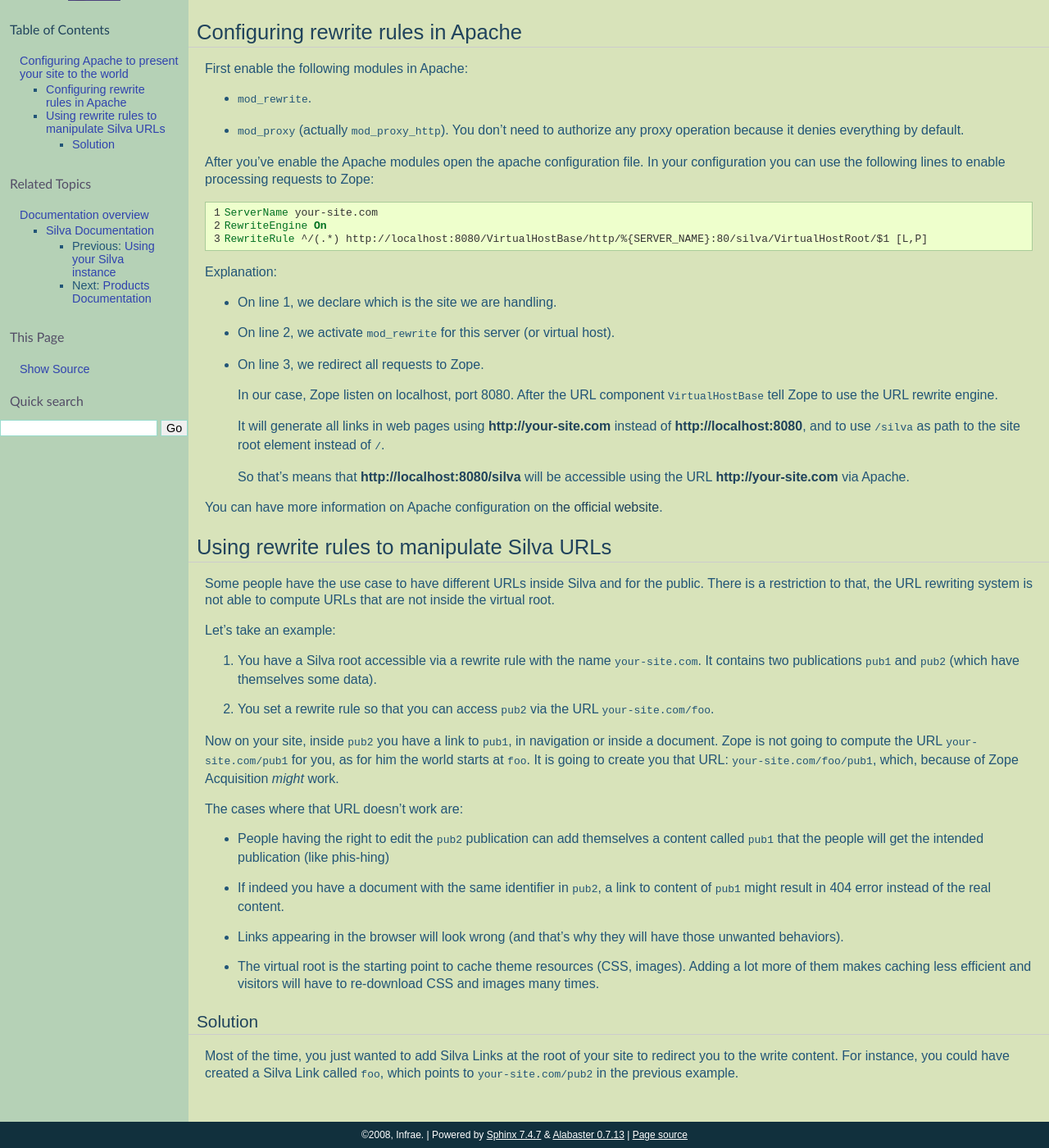
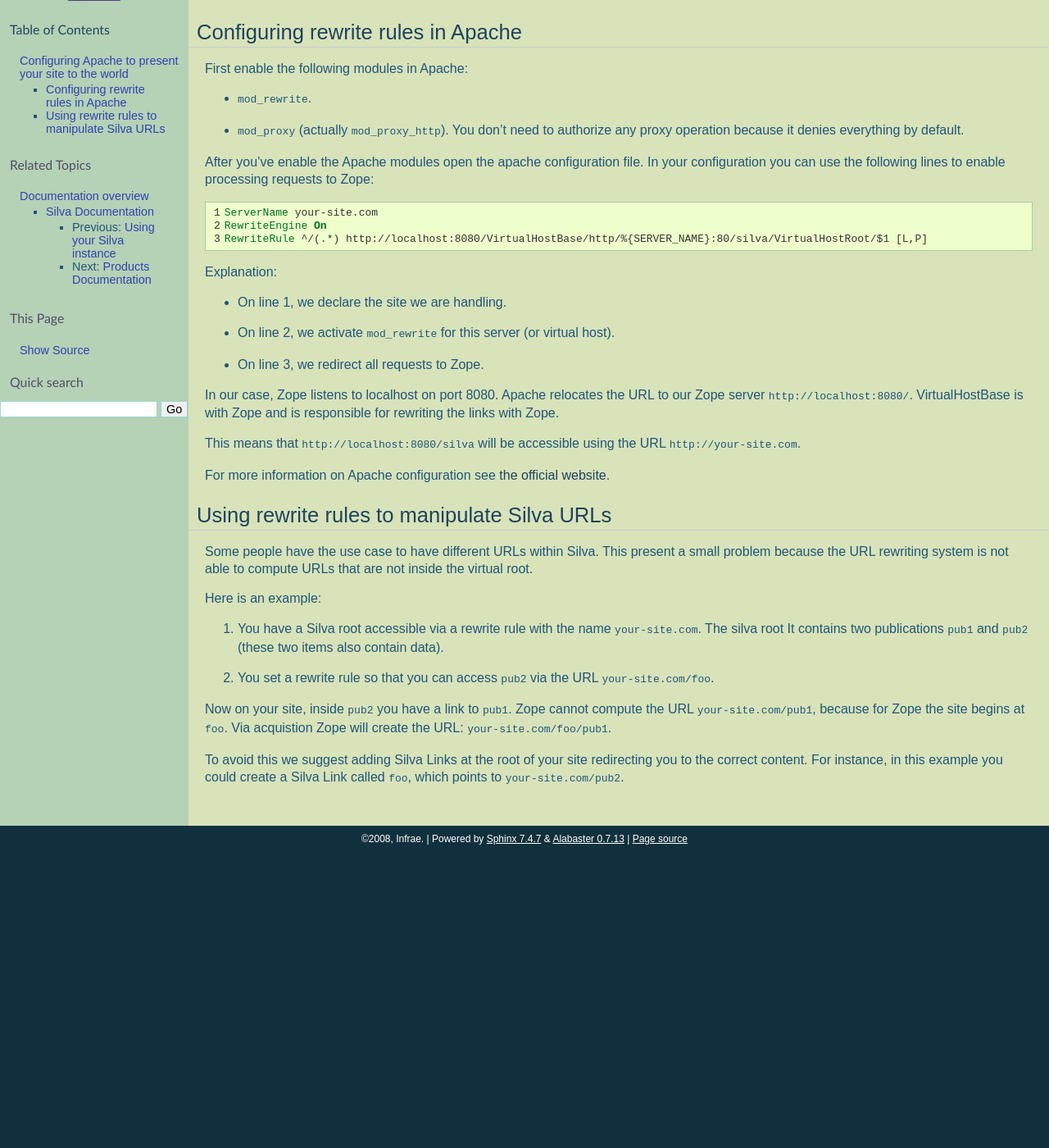
Before and after one commit to silvacms/documentation, a Sphinx documentation site: the page built from source/silva/apache.rst, in a window 1280 px wide and 1400 px high, scrolled down 100 px. Shown: the whole window at 82% size. Built offline with Sphinx 7.4.7, drawn with Linux system fonts in a browser that asks for light colours; pages that are not in the unit, such as notebooks, are missing from menus; after the commit the page ends 1139 px from its top, so only the background shows below that.

Commit message:
- Edit text

```diff
--- a/source/silva/apache.rst
+++ b/source/silva/apache.rst
@@ -30,72 +30,45 @@ processing requests to Zope:
 
 Explanation:
 
-- On line 1, we declare which is the site we are handling.
+- On line 1, we declare the site we are handling.
 
 - On line 2, we activate ``mod_rewrite`` for this server (or virtual host).
 
 - On line 3, we redirect all requests to Zope.
 
-  In our case, Zope listen on localhost, port 8080. After the URL
-  component ``VirtualHostBase`` tell Zope to use the URL rewrite
-  engine.
+In our case, Zope listens to localhost on port 8080. Apache relocates
+the URL to our Zope server ``http://localhost:8080/``. VirtualHostBase
+is with Zope and is responsible for rewriting the links with Zope.
 
-  It will generate all links in web pages using http://your-site.com
-  instead of http://localhost:8080, and to use ``/silva`` as path to
-  the site root element instead of ``/``.
+This means that ``http://localhost:8080/silva`` will be accessible
+using the URL ``http://your-site.com``.
 
-  So that's means that http://localhost:8080/silva will be accessible
-  using the URL http://your-site.com via Apache.
-
-You can have more information on Apache configuration on `the official
-website <http://httpd.apache.org/docs>`_.
+For more information on Apache configuration see `the official website
+<http://httpd.apache.org/docs>`_.
 
 
 Using rewrite rules to manipulate Silva URLs
 --------------------------------------------
 
-Some people have the use case to have different URLs inside Silva and
-for the public. There is a restriction to that, the URL rewriting system
+Some people have the use case to have different URLs within
+Silva. This present a small problem because the URL rewriting system
 is not able to compute URLs that are not inside the virtual root.
 
-Let's take an example:
+Here is an example:
 
 1. You have a Silva root accessible via a rewrite rule with the name
-   ``your-site.com``. It contains two publications ``pub1`` and
-   ``pub2`` (which have themselves some data).
+   ``your-site.com``. The silva root It contains two publications
+   ``pub1`` and ``pub2`` (these two items also contain data).
 
 2. You set a rewrite rule so that you can access ``pub2`` via the URL
    ``your-site.com/foo``.
 
-Now on your site, inside ``pub2`` you have a link to ``pub1``, in
-navigation or inside a document. Zope is not going to compute the URL
-``your-site.com/pub1`` for you, as for him the world starts at
-``foo``. It is going to create you that URL:
-``your-site.com/foo/pub1``, which, because of Zope Acquisition *might*
-work.
+Now on your site, inside ``pub2`` you have a link to ``pub1``. Zope
+cannot compute the URL ``your-site.com/pub1``, because for Zope the
+site begins at ``foo``. Via acquistion Zope will create the URL:
+``your-site.com/foo/pub1``.
 
-The cases where that URL doesn't work are:
-
-- People having the right to edit the ``pub2`` publication can add
-  themselves a content called ``pub1`` that the people will get the
-  intended publication (like phis-hing)
-
-- If indeed you have a document with the same identifier in ``pub2``,
-  a link to content of ``pub1`` might result in 404 error instead of
-  the real content.
-
-- Links appearing in the browser will look wrong (and that's why they
-  will have those unwanted behaviors).
-
-- The virtual root is the starting point to cache theme resources
-  (CSS, images). Adding a lot more of them makes caching less
-  efficient and visitors will have to re-download CSS and images many
-  times.
-
-Solution
-~~~~~~~~
-
-Most of the time, you just wanted to add Silva Links at the root of
-your site to redirect you to the write content. For instance, you
-could have created a Silva Link called ``foo``, which points to
-``your-site.com/pub2`` in the previous example.
+To avoid this we suggest adding Silva Links at the root of your site
+redirecting you to the correct content. For instance, in this example
+you could create a Silva Link called ``foo``, which points to
+``your-site.com/pub2``.
```
